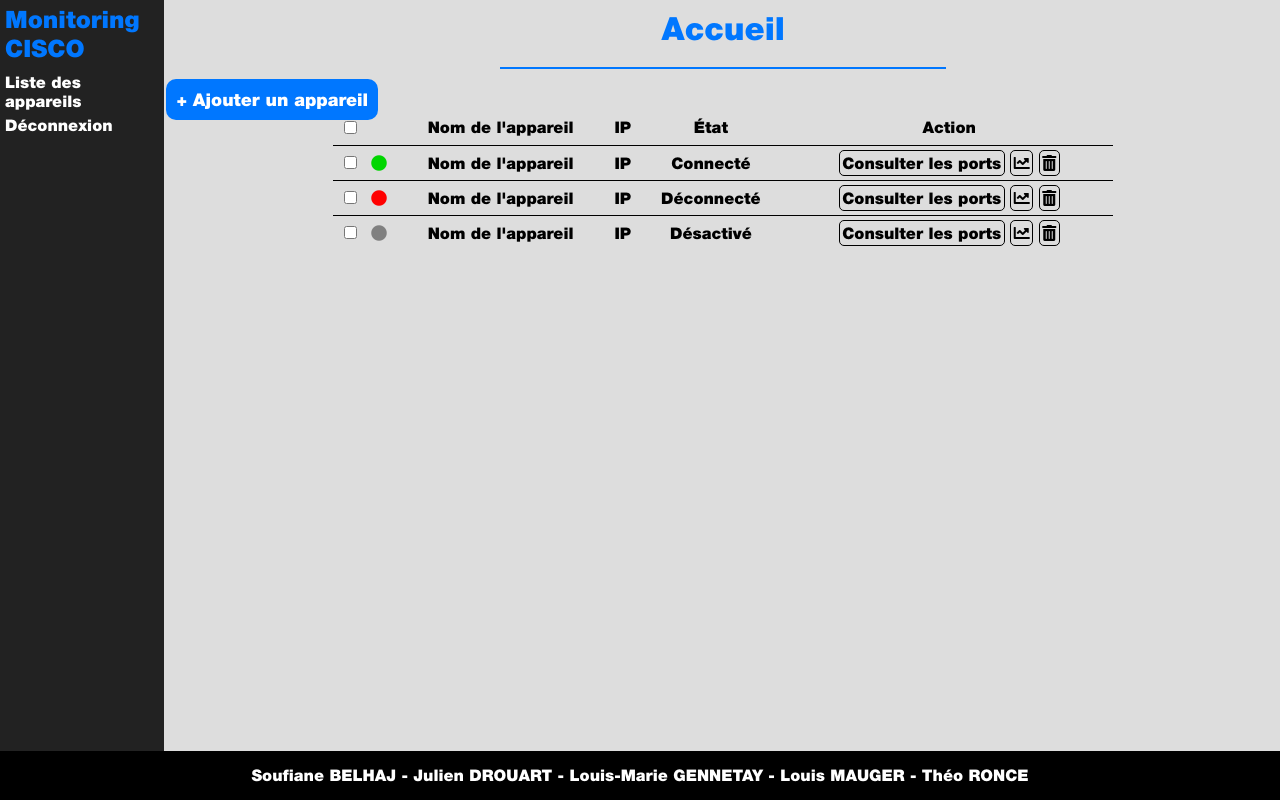
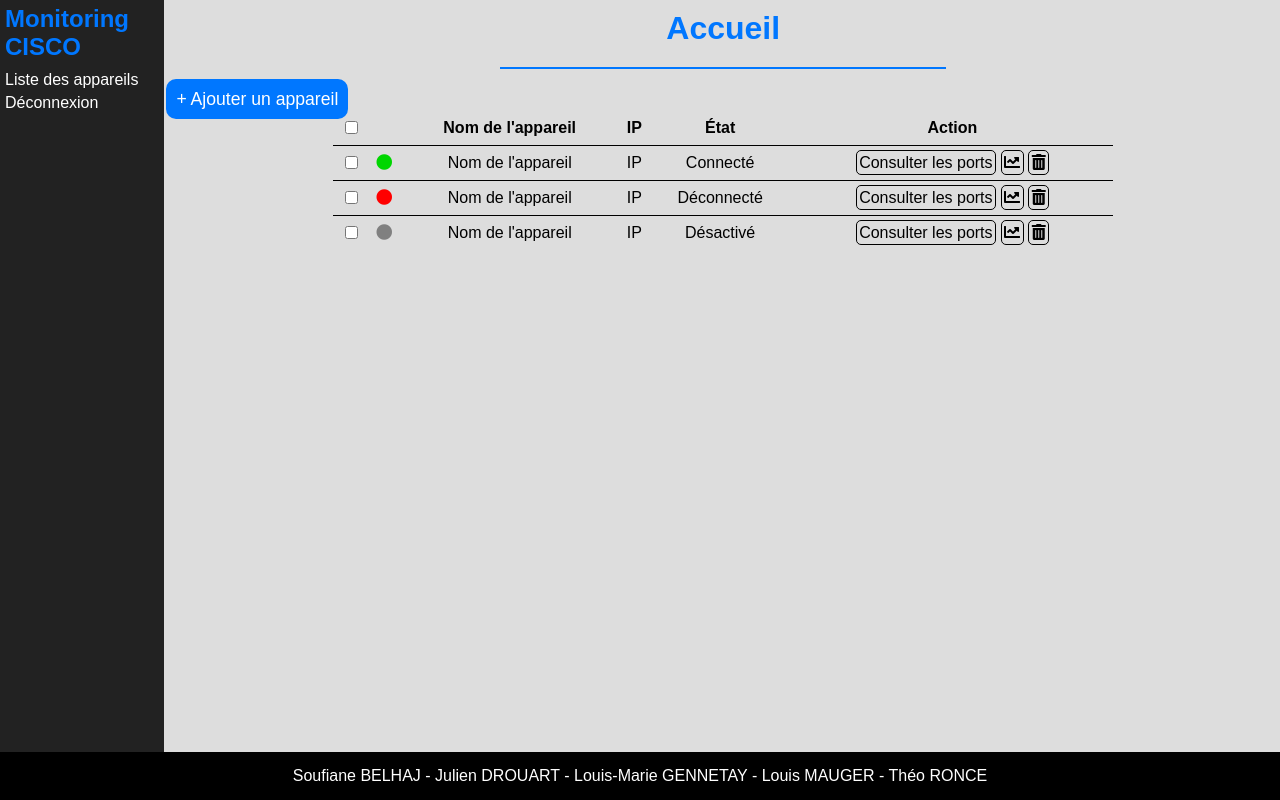
Before and after one commit to lmgennetay/monitoring-cisco, a PHP site: the page made by index.php in a window 1280 px wide. Run offline with PHP 8.4, Linux system fonts and the light colour scheme; some libraries are stand-ins or nearby versions.

Commit message:
Changement font

```diff
--- a/Assets/Css/style.css
+++ b/Assets/Css/style.css
@@ -1,14 +1,9 @@
-@font-face {
-    font-family: "HelveticaNeue";
-    src: url("/Assets/Font/HelveticaNeue-Black.woff") format("woff");
-}
-
 html {
     margin: 0px;
 }
 
 body {
-    font-family: "HelveticaNeue", sans-serif;
+    font-family: sans-serif;
     margin: 0px;
     padding: 0px;
     width: 100%;
--- a/Views/accueil.php
+++ b/Views/accueil.php
@@ -10,6 +10,7 @@
         <title>Monitoring CISCO</title>
         <link rel="stylesheet" href="Assets/Css/style.css">
         <link rel="stylesheet" href="https://use.fontawesome.com/releases/v5.8.1/css/all.css" integrity="sha384-50oBUHEmvpQ+1lW4y57PTFmhCaXp0ML5d60M1M7uH2+nqUivzIebhndOJK28anvf" crossorigin="anonymous">
+        <script type="text/javascript" src="Js/fonction.js"></script>
         <link rel="icon" href="Assets/Images/favicon.png">
     </head>
 
@@ -22,7 +23,7 @@
             <table class="text-center">
                 <tbody>
                     <tr>
-                        <th><input type="checkbox" name="selectionToutAppareil"></th>
+                        <th><input type="checkbox" name="selectionToutAppareil" onclick="selectAllApp(this)"></th>
                         <th></th>
                         <th class="col">Nom de l'appareil</th>
                         <th class="col">IP</th>
```
Also changed, not shown: Assets/Font/HelveticaNeue-Black.woff (deleted), Js/fonction.js (added).
